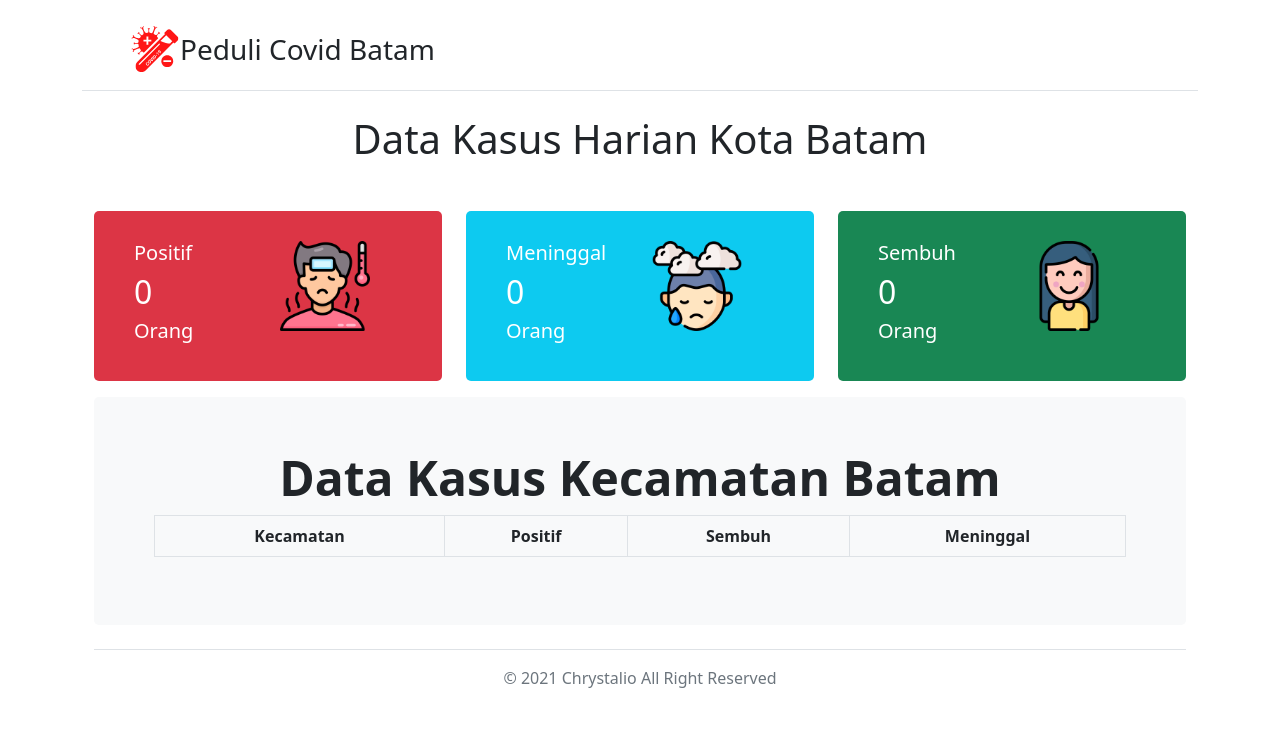
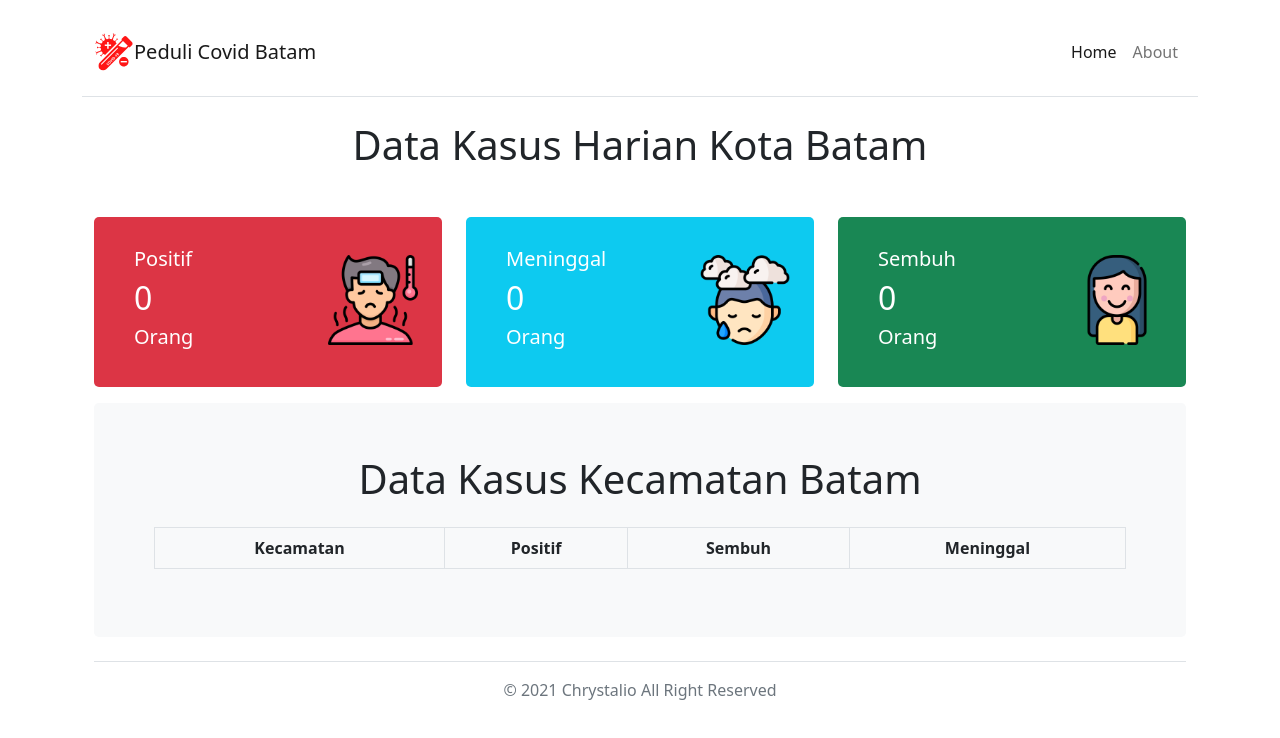
Before and after one commit to chrystalio/peduliCovidBatam, a plain HTML site: page index.html in a window 1280 px wide. Drawn offline with nearby package versions, Linux system fonts and the light colour scheme.

Commit message:
Fix navbar and aligning image

```diff
--- a/index.html
+++ b/index.html
@@ -13,24 +13,35 @@
 
 <body>
     <style type="text/css">
-        .box{
+        .box {
             padding: 30px 40px;
             border-radius: 5px;
         }
     </style>
-
     <main>
         <div class="container py-4">
             <header class="pb-3 mb-4 border-bottom">
-                <a href="/" class="d-flex align-items-center text-dark text-decoration-none">
-                    <svg xmlns="/assets/img/logoCovid.svg" width="40" height="32" class="me-2" viewBox="0 0 118 94"
-                        role="img">
-                        <title>Peduli Covid Batam</title>
-                        <img src="/assets/img/logoCovid.svg" style="width: 50px"alt="">
-                    </svg>
-                    <span class="fs-3">Peduli Covid Batam</span>
-
-                </a>
+                <nav class="navbar navbar-expand-lg navbar-light bg-transparent">
+                    <div class="container-fluid">
+                        <img src="assets/img/logoCovid.svg" alt="" width="40px" height="40px">
+                        <a class="navbar-brand" href="#">Peduli Covid Batam</a>
+                        <button class="navbar-toggler" type="button" data-bs-toggle="collapse"
+                            data-bs-target="#navbarNav" aria-controls="navbarNav" aria-expanded="false"
+                            aria-label="Toggle navigation">
+                            <span class="navbar-toggler-icon"></span>
+                        </button>
+                        <div class="collapse navbar-collapse" id="navbarNav">
+                            <ul class="navbar-nav ms-auto">
+                                <li class="nav-item">
+                                    <a class="nav-link active" aria-current="page" href="#">Home</a>
+                                </li>
+                                <li class="nav-item">
+                                    <a class="nav-link" href="#">About</a>
+                                </li>
+                            </ul>
+                        </div>
+                    </div>
+                </nav>
             </header>
             <div class="container">
                 <h1 class="text-center pb-4 ">Data Kasus Harian Kota Batam</h1>
@@ -44,7 +55,7 @@
                                     <h5>Orang</h5>
                                 </div>
                                 <div class="col-md-4">
-                                    <img src="assets/img/sick.png" style="width: 90px;">
+                                    <img src="assets/img/sick.png"  class="py-2 mx-lg-5" style="width: 90px;">
                                 </div>
                             </div>
                         </div>
@@ -59,7 +70,7 @@
                                     <h5>Orang</h5>
                                 </div>
                                 <div class="col-md-4">
-                                    <img src="assets/img/depression.png" style="width: 90px;">
+                                    <img src="assets/img/depression.png" class="py-2 mx-lg-5" style="width: 90px;">
                                 </div>
                             </div>
                         </div>
@@ -74,7 +85,7 @@
                                     <h5>Orang</h5>
                                 </div>
                                 <div class="col-md-4">
-                                    <img src="assets/img/happiness.png" style="width: 90px;">
+                                    <img src="assets/img/happiness.png" class="py-2 mx-lg-5" style="width: 90px;">
                                 </div>
                             </div>
                         </div>
@@ -85,7 +96,7 @@
 
                 <div class="p-5 mb-4 bg-light rounded-3">
                     <div class="container-fluid py-1">
-                        <h1 class="display-5 fw-bold text-center">Data Kasus Kecamatan Batam</h1>
+                        <h1 class="pb-3 text-center">Data Kasus Kecamatan Batam</h1>
                         <table class="table table-bordered">
                             <thead class="text-center">
                                 <th>Kecamatan</th>
```
Lines whose indentation alone changed are shown as unchanged.
